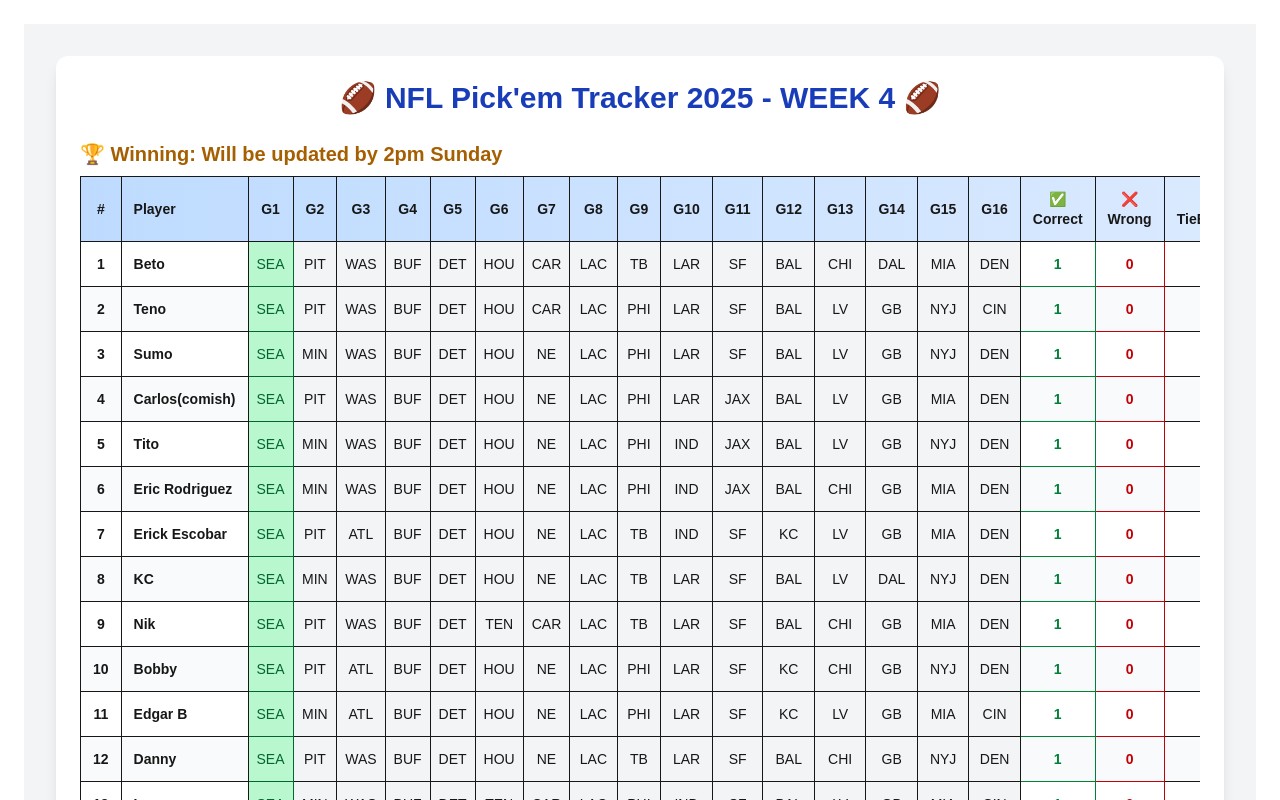
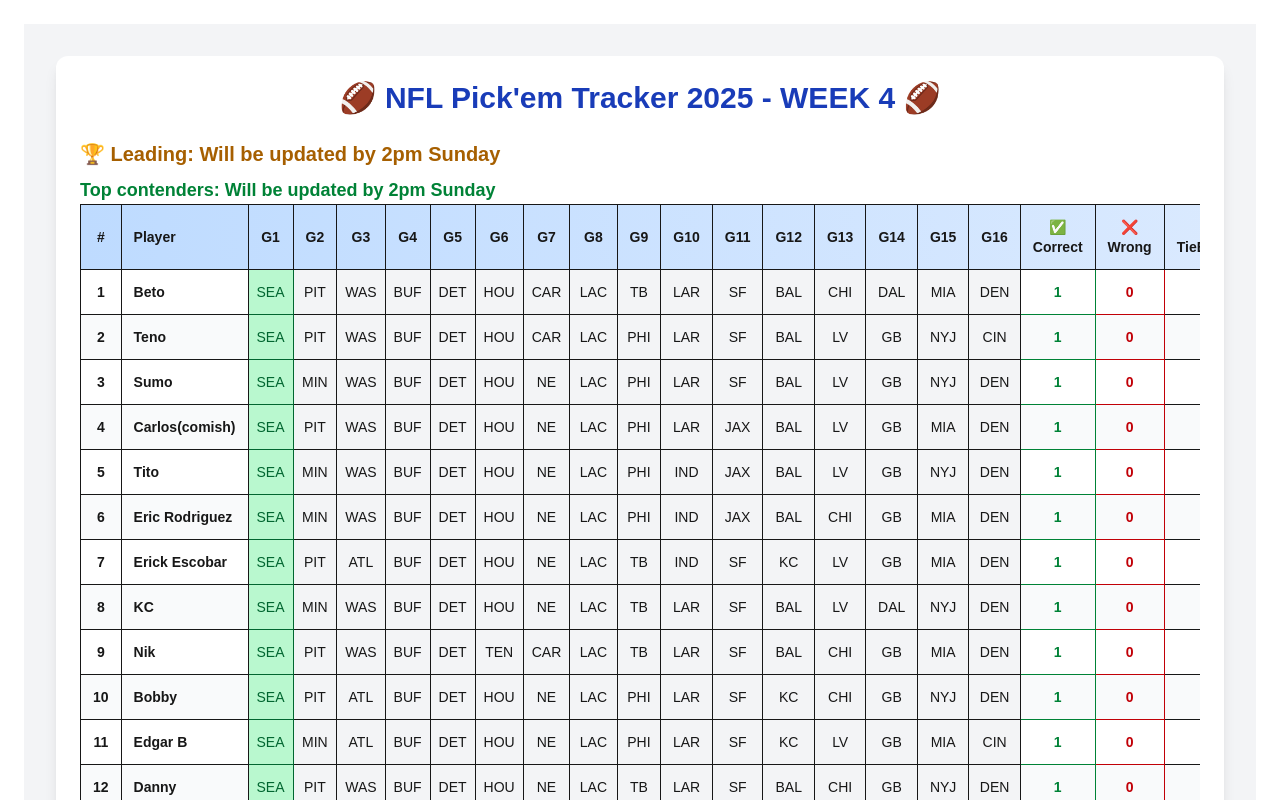
Before and after one commit to CarlosMartinezCM/pickEmTracker, a Next.js app: page / in a window 1280 px wide. Shown: the top 800 px of the page. Built offline with nearby package versions, Linux system fonts and the light colour scheme.

Commit message:
fixed Top contenders row to unpate at later time

```diff
--- a/app/components/PickEmBoard.tsx
+++ b/app/components/PickEmBoard.tsx
@@ -176,14 +176,15 @@ export default function PickemTracker() {
         {/* Winner */}
         {winners.length > 0 && (
           <div className="mt-4 text-xl font-bold text-yellow-700 dark:text-yellow-300 blink">
-            🏆 Winning: Will be updated by 2pm Sunday
-            {winners.map(p => null /******* p.name when ready set this */).join(", ")}
+            🏆 Leading: Will be updated by 2pm Sunday
+            {winners.map(p => null /******* this is the winners section so next to rophy add Winning p.name when ready set this */).join(", ")}
           </div>
         )}
 
         {/* Top contenders */}
         {realisticWinners.length > 0 && (
           <div className="mt-2 text-lg font-semibold text-green-700 dark:text-green-300">
+              Top contenders: Will be updated by 2pm Sunday
             {/* Top contenders: {realisticWinners.map(p => p.name).join(", ")} */}
           </div>
         )}
```
